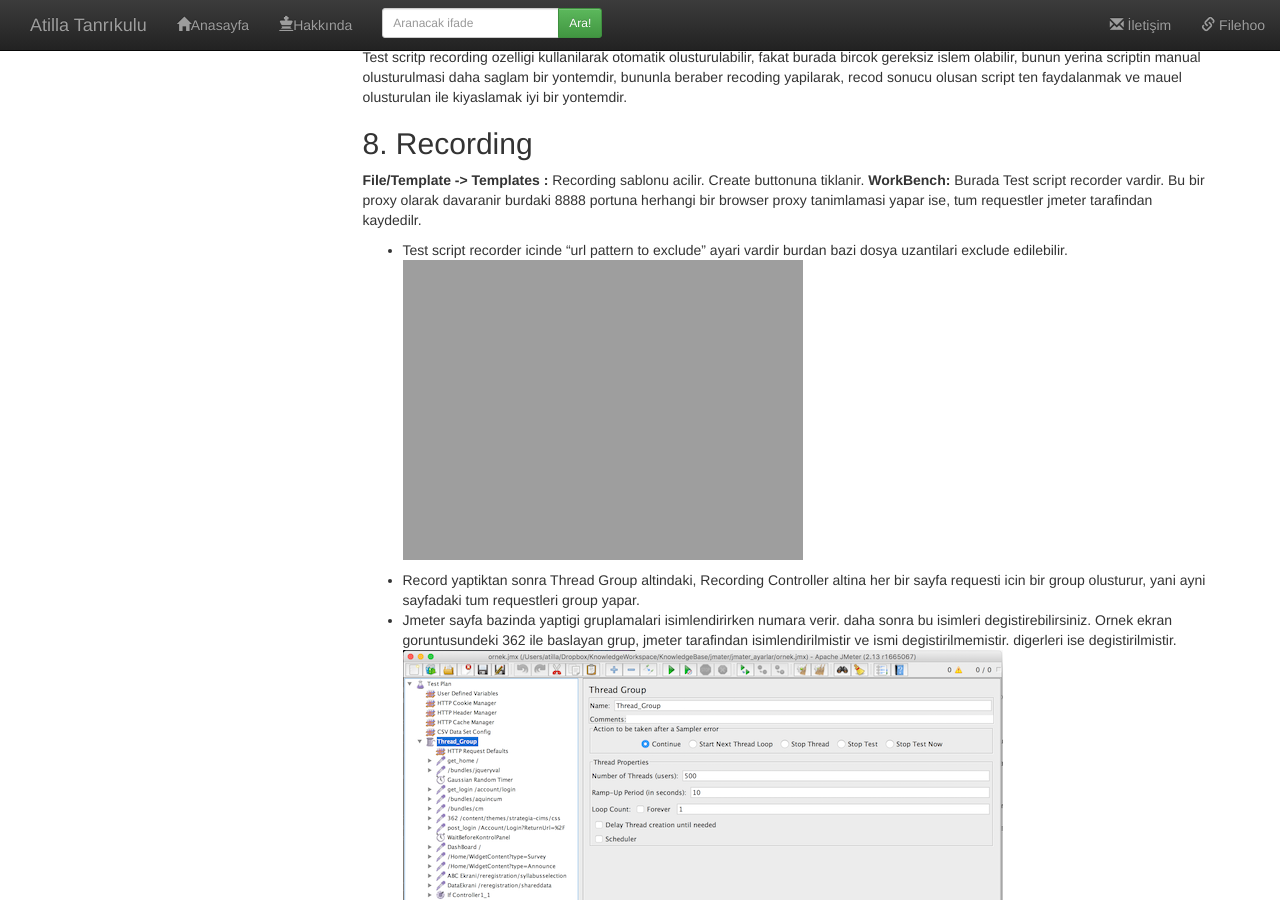
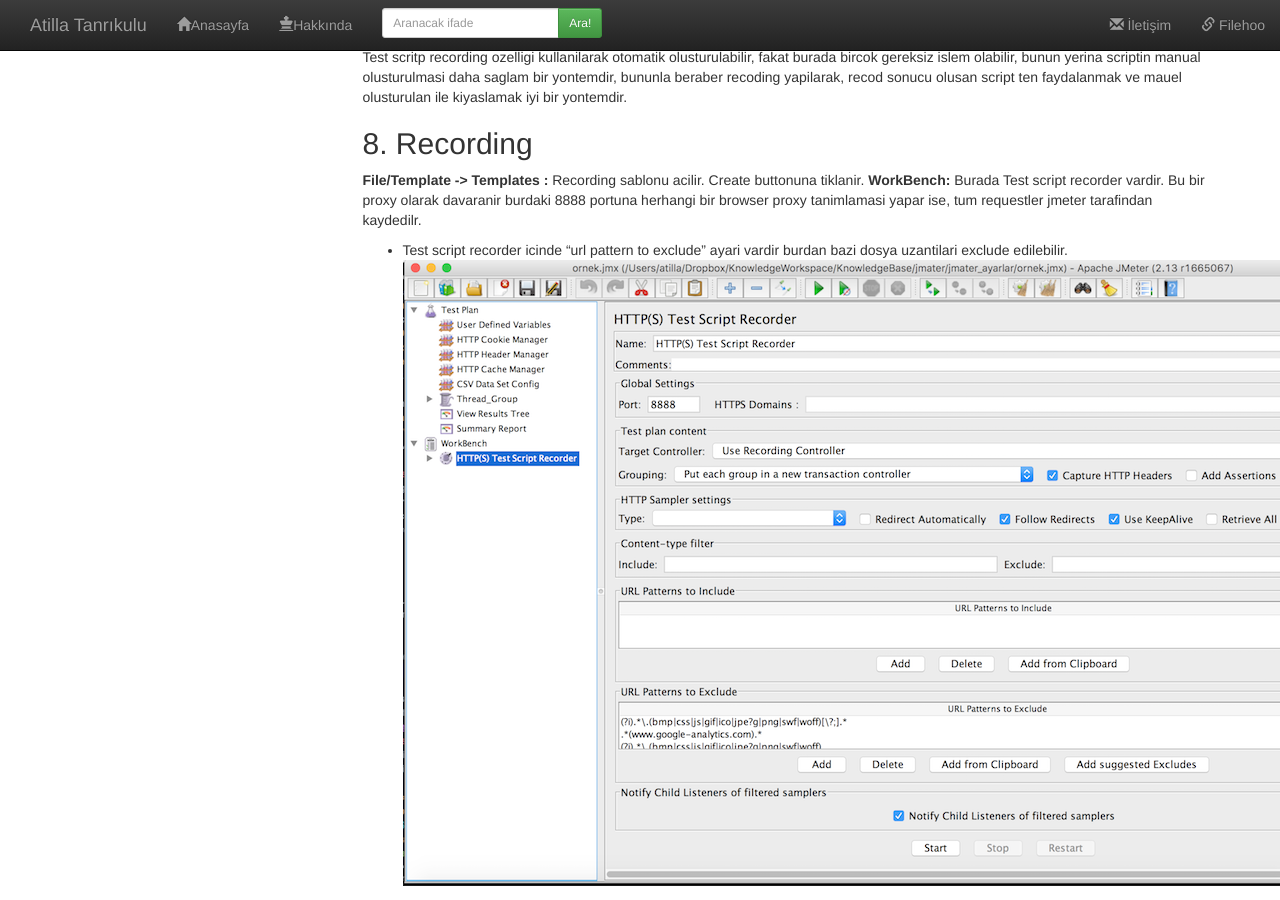
Before and after one commit to atillatan/blog, a Jekyll site: the page built from _articles/JMETER-NOTLARI-KURULUM-VE-KULLANIM.md, in a window 1280 px wide and 900 px high, scrolled down 4949 px. Built offline with Jekyll 4.4.1, drawn with Linux system fonts in a browser that asks for light colours; nearby versions of some CDN libraries; comment, search, counter and statistics services are not loaded.

Commit message:
image path

```diff
--- a/_articles/JMETER-NOTLARI-KURULUM-VE-KULLANIM.md
+++ b/_articles/JMETER-NOTLARI-KURULUM-VE-KULLANIM.md
@@ -189,7 +189,7 @@
  burdaki 8888 portuna herhangi bir browser proxy tanimlamasi yapar ise, tum requestler jmeter tarafindan kaydedilr.
 
 * Test script recorder icinde "url pattern to exclude" ayari vardir burdan bazi dosya uzantilari exclude edilebilir.
-![4.png]({{site.img}}/jmeter.md.images/4.png = 250x)
+![4.png]({{site.img}}/jmeter.md.images/4.png)
 
 * Record yaptiktan sonra Thread Group altindaki, Recording Controller altina
 her bir sayfa requesti icin bir group olusturur, yani ayni sayfadaki tum requestleri group yapar.
```
